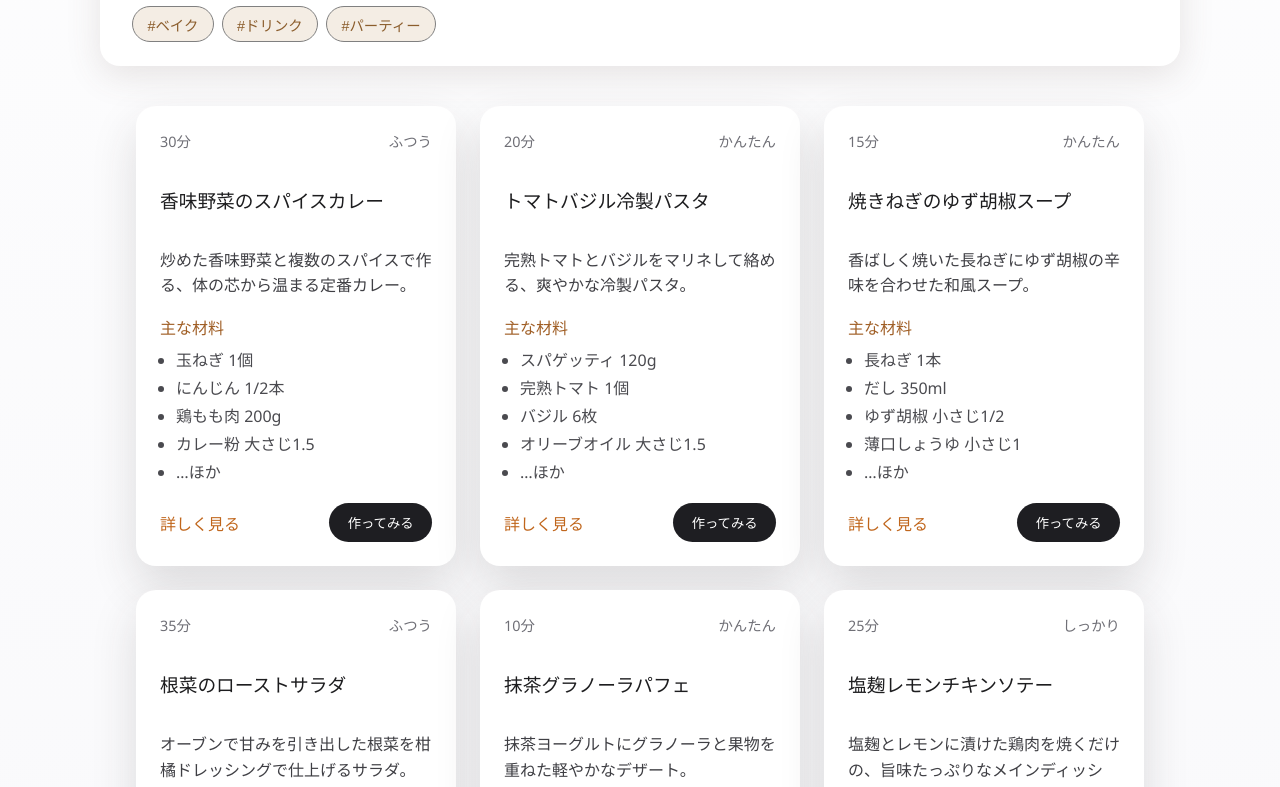
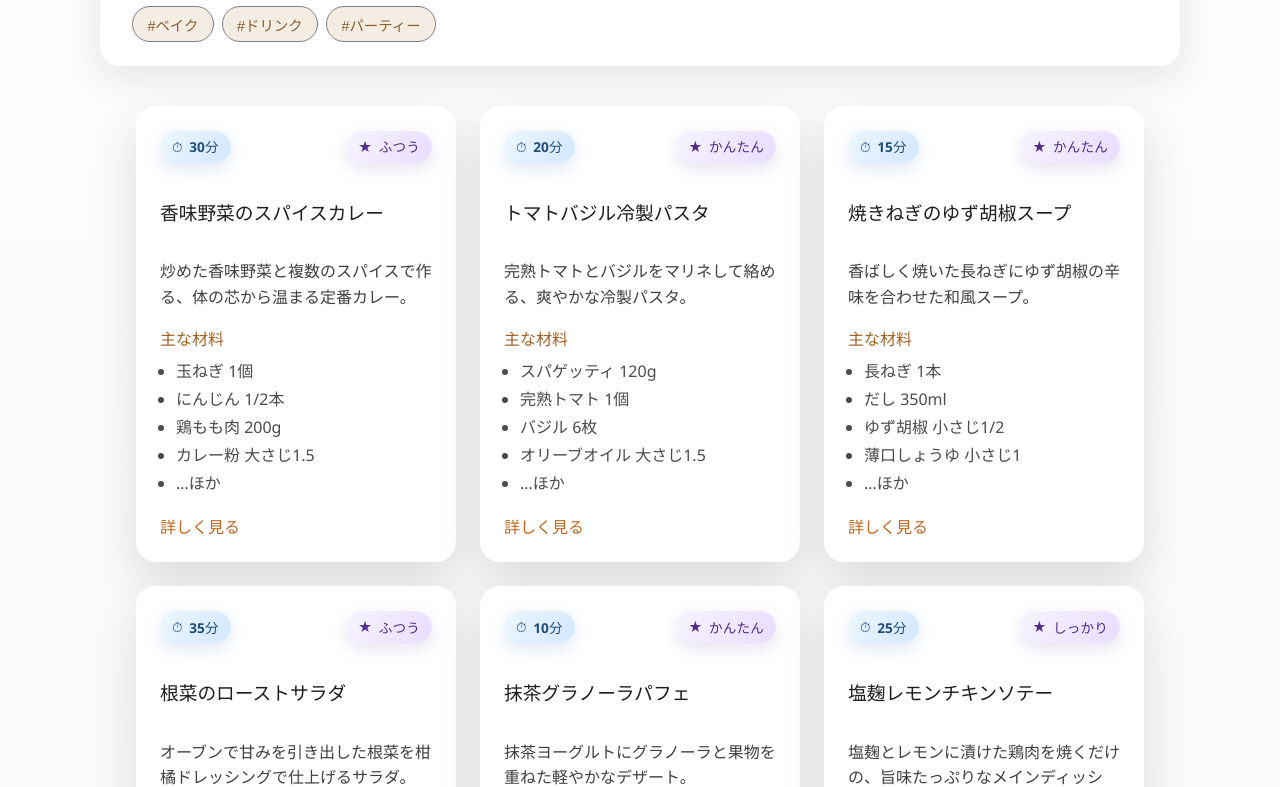
Before and after one commit to NakayamaNaoto/recipe-site, a React (Vite) app: page / in a window 1280 px wide. Shown: the part 1135-1922 px from the top of the page. Built offline with nearby package versions, Linux system fonts and the light colour scheme.

Commit message:
articleタグ全体のどこかを押したらそのレシピのページに飛ぶように

```diff
--- a/src/App.css
+++ b/src/App.css
@@ -376,13 +376,58 @@
     flex-direction: column;
     gap: 1rem;
     box-shadow: 0 20px 45px rgba(57, 50, 46, 0.15);
+    cursor: pointer;
+    transition:
+        transform 180ms ease,
+        box-shadow 180ms ease,
+        border-color 180ms ease;
+}
+
+.recipe-card:hover,
+.recipe-card:focus-visible {
+    transform: translateY(-4px);
+    box-shadow: 0 28px 55px rgba(57, 50, 46, 0.2);
+    outline: 3px solid rgba(192, 102, 28, 0.4);
+    outline-offset: 3px;
 }
 
 .recipe-card__meta {
     display: flex;
     justify-content: space-between;
-    font-size: 0.9rem;
-    color: #6f6f76;
+    align-items: center;
+    gap: 0.6rem;
+}
+
+.meta-pill {
+    display: inline-flex;
+    align-items: center;
+    gap: 0.4rem;
+    padding: 0.4rem 0.75rem;
+    border-radius: 999px;
+    font-size: 0.85rem;
+    font-weight: 700;
+    letter-spacing: 0.01em;
+    background: linear-gradient(120deg, #fff7ed, #ffe1c4);
+    color: #6f3b10;
+    box-shadow:
+        inset 0 1px 0 rgba(255, 255, 255, 0.7),
+        0 6px 18px rgba(160, 95, 38, 0.12);
+}
+
+.meta-pill--time {
+    background: linear-gradient(120deg, #ecf7ff, #d3e7ff);
+    color: #1f4e7a;
+    box-shadow:
+        inset 0 1px 0 rgba(255, 255, 255, 0.9),
+        0 6px 18px rgba(48, 111, 173, 0.16);
+}
+
+.meta-pill--difficulty {
+    background: linear-gradient(120deg, #f7f4ff, #e8ddff);
+    color: #4f2c8c;
+    box-shadow:
+        inset 0 1px 0 rgba(255, 255, 255, 0.85),
+        0 6px 18px rgba(93, 54, 156, 0.14);
 }
 
 .recipe-card__description {
--- a/src/pages/HomePage.tsx
+++ b/src/pages/HomePage.tsx
@@ -1,5 +1,6 @@
 import { useMemo, useState } from "react";
-import { Link } from "react-router-dom";
+import type { KeyboardEvent } from "react";
+import { Link, useNavigate } from "react-router-dom";
 import { recipes } from "../data/recipes";
 import { tagSynonyms } from "../data/tagSynonyms";
 
@@ -8,6 +9,7 @@ const normalizeKeyword = (value: string) => value.trim().toLowerCase();
 const HomePage = () => {
     const [selectedTag, setSelectedTag] = useState<string | null>(null);
     const [tagQuery, setTagQuery] = useState("");
+    const navigate = useNavigate();
 
     const allTags = useMemo(() => Array.from(new Set(recipes.flatMap((recipe) => recipe.tags ?? []).filter((tag) => tag && tag.trim().length > 0))), []);
     const tagKeywords = useMemo(() => {
@@ -30,6 +32,17 @@ const HomePage = () => {
     }, [allTags, tagKeywords, tagQuery]);
 
     const filteredRecipes = useMemo(() => (selectedTag ? recipes.filter((recipe) => (recipe.tags ?? []).includes(selectedTag)) : recipes), [selectedTag]);
+
+    const handleCardClick = (recipeId: string) => {
+        navigate(`/recipe/${recipeId}`);
+    };
+
+    const handleCardKeyDown = (event: KeyboardEvent<HTMLElement>, recipeId: string) => {
+        if (event.key === "Enter" || event.key === " " || event.key === "Spacebar") {
+            event.preventDefault();
+            navigate(`/recipe/${recipeId}`);
+        }
+    };
 
     const averageTime = recipes.length ? Math.round(recipes.reduce((total, recipe) => total + recipe.time, 0) / recipes.length) : 0;
 
@@ -93,10 +106,16 @@ const HomePage = () => {
                     <p className="recipe-empty">該当するレシピが見つかりませんでした。</p>
                 ) : (
                     filteredRecipes.map((recipe) => (
-                        <article key={recipe.id} className="recipe-card">
+                        <article key={recipe.id} className="recipe-card" role="link" tabIndex={0} onClick={() => handleCardClick(recipe.id)} onKeyDown={(event) => handleCardKeyDown(event, recipe.id)}>
                             <div className="recipe-card__meta">
-                                <span>{recipe.time}分</span>
-                                <span>{recipe.difficulty}</span>
+                                <span className="meta-pill meta-pill--time">
+                                    <span aria-hidden="true">⏱</span>
+                                    <span>{recipe.time}分</span>
+                                </span>
+                                <span className="meta-pill meta-pill--difficulty">
+                                    <span aria-hidden="true">★</span>
+                                    <span>{recipe.difficulty}</span>
+                                </span>
                             </div>
                             <h3>{recipe.title}</h3>
                             <p className="recipe-card__description">{recipe.description}</p>
@@ -110,8 +129,9 @@ const HomePage = () => {
                                 </ul>
                             </div>
                             <div className="recipe-card__actions">
-                                <Link to={`/recipe/${recipe.id}`}>詳しく見る</Link>
-                                <button type="button">作ってみる</button>
+                                <Link to={`/recipe/${recipe.id}`} onClick={(event) => event.stopPropagation()}>
+                                    詳しく見る
+                                </Link>
                             </div>
                         </article>
                     ))
```
